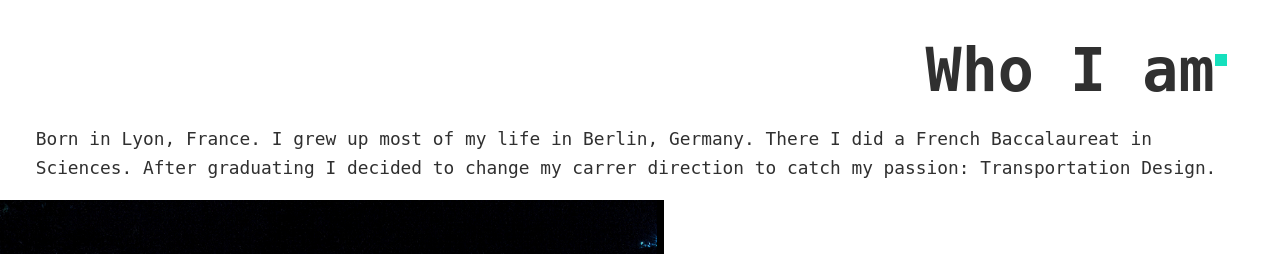
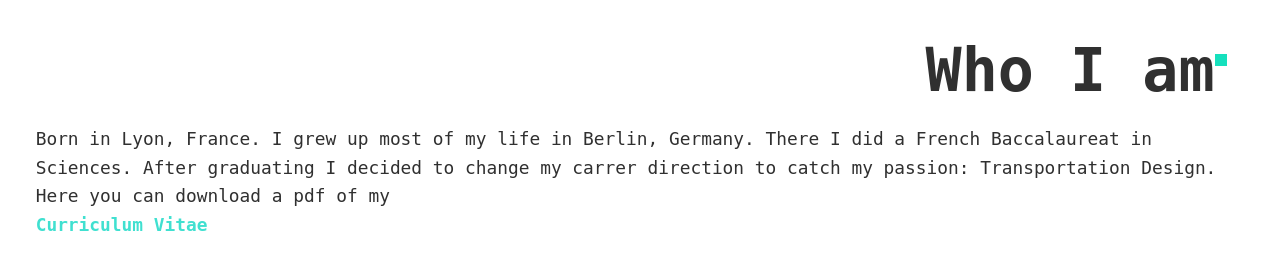
Before and after one commit to Zeitouna/Professional-Material, a plain HTML site: page index.html in a window 1280 px wide. Shown: the part 1240-1494 px from the top of the page. Drawn offline with Linux system fonts and the light colour scheme; files whose address does not match are found by name.

Commit message:
Curriculum Vitae Added

```diff
--- a/index.html
+++ b/index.html
@@ -85,7 +85,8 @@
           Born in Lyon, France. I grew up most of my life in Berlin, Germany.
           There I did a French Baccalaureat in Sciences. After graduating I
           decided to change my carrer direction to catch my passion: Transportation Design.
-
+          Here you can download a pdf of my<a id="links" href="./CurriculumVitae.pdf"
+          ><h4>Curriculum Vitae</h4></a>
         </p>
       </div>
 
```
Also changed, not shown: 1 other file.
